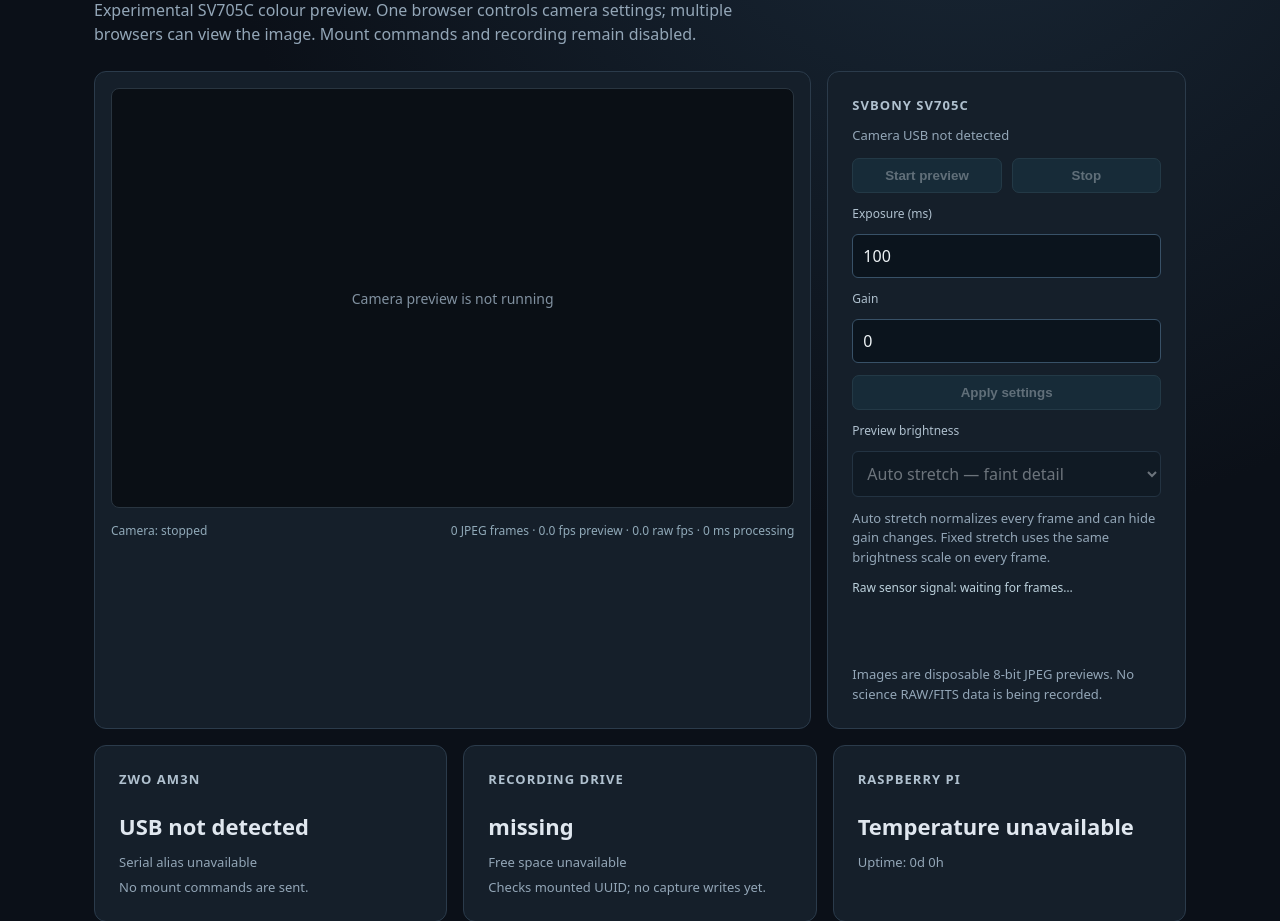
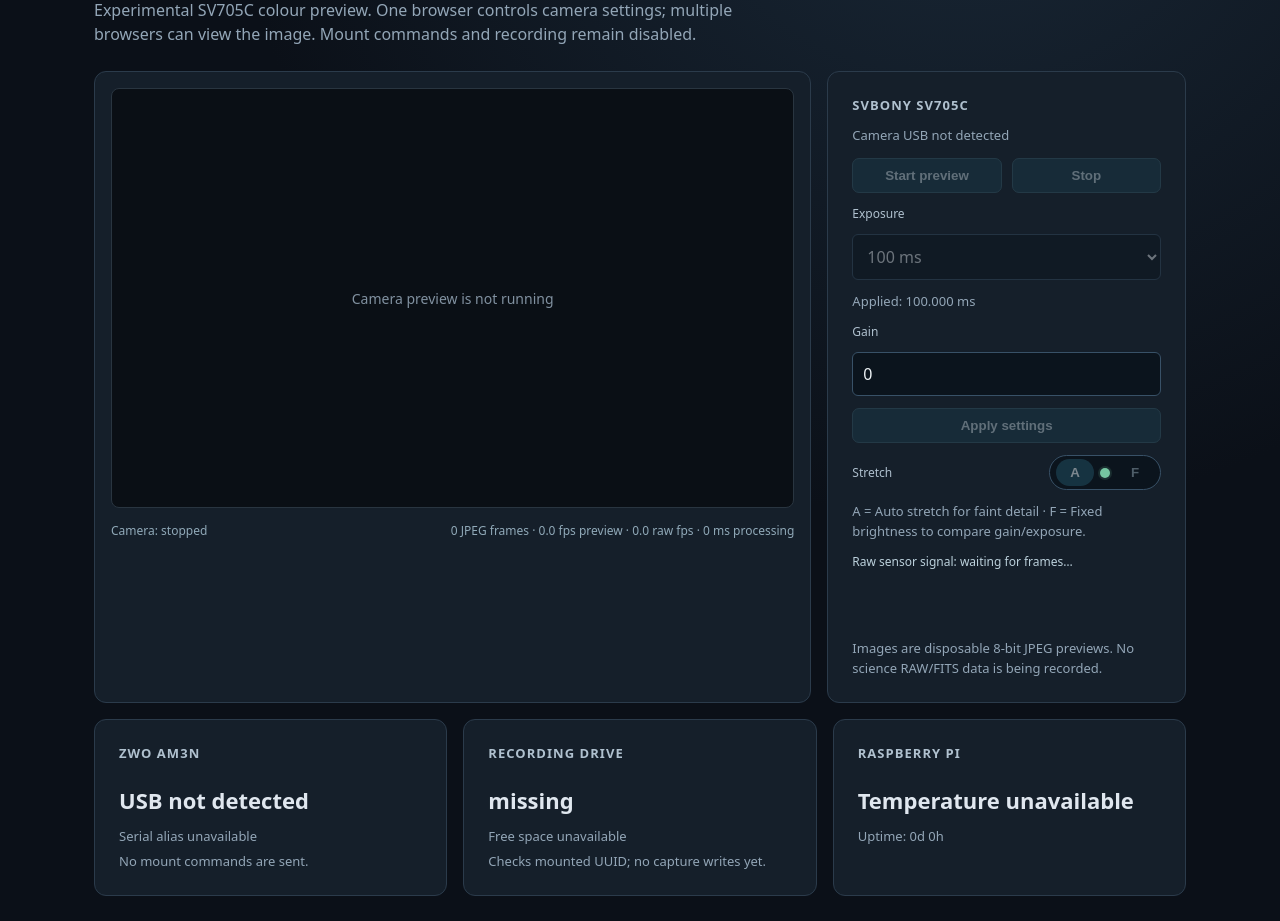
Before and after one commit to Arnbargler/astropi, a Flask app: page / in a window 1280 px wide. Shown: the part 222-1143 px from the top of the page. Run offline with Flask 3, Linux system fonts and the light colour scheme.

Commit message:
Add compact A/F Stretch toggle and eighteen exposure presets through 30s

```diff
--- a/astropi/camera/worker.py
+++ b/astropi/camera/worker.py
@@ -6,6 +6,20 @@ import time
 
 from .sdk import SVBDriver, SDKError, RAW_BYTES, GAIN, EXPOSURE
 from .preview import raw16_to_jpeg, raw16_statistics
+
+
+# Exactly the choices displayed in the browser, in microseconds.
+EXPOSURE_PRESETS_US = (
+    1_000, 2_000, 5_000, 10_000, 25_000, 50_000, 100_000,
+    250_000, 500_000, 750_000, 1_000_000, 2_000_000,
+    5_000_000, 10_000_000, 15_000_000, 20_000_000,
+    25_000_000, 30_000_000,
+)
+
+
+def frame_wait_ms(exposure_us):
+    """Allow SDK frame wait to span an entire long exposure plus transfer margin."""
+    return max(2_500, exposure_us // 1_000 + 4_000)
 
 
 class CameraWorker:
@@ -82,8 +96,8 @@ class CameraWorker:
     def configure(self, gain, exposure_us):
         if type(gain) is not int or not 0 <= gain <= 100:
             raise ValueError("Gain must be an integer from 0 to 100")
-        if type(exposure_us) is not int or not 10_000 <= exposure_us <= 5_000_000:
-            raise ValueError("Exposure must be between 10 and 5000 ms")
+        if type(exposure_us) is not int or exposure_us not in EXPOSURE_PRESETS_US:
+            raise ValueError("Exposure must be one of the supported presets (1 ms to 30 s)")
         with self._lock:
             if self._phase not in ("connecting", "running"):
                 raise RuntimeError("Start the camera first")
@@ -134,7 +148,8 @@ class CameraWorker:
                             self._settings_applied_id = request_id
                 except Empty:
                     pass
-                wait_ms = min(8_000, max(2_500, int(exposure_us / 1000) + 1_500))
+                # An 8-second cap timed out legitimate 10–30 second exposures.
+                wait_ms = frame_wait_ms(exposure_us)
                 try:
                     driver.get_frame(raw, wait_ms)
                 except SDKError as exc:
--- a/astropi/static/app.js
+++ b/astropi/static/app.js
@@ -6,7 +6,26 @@ let previousFrame = -1;
 let progressBusy = false;
 // Track each field independently. A 3-second status poll must NEVER erase
 // unsubmitted edits when the operator switches between exposure and gain.
-const dirty = {"gain": false, "exposure-ms": false};
+const dirty = {"gain": false, "exposure-us": false};
+// Match SDK quantized exposure readbacks back to the nearest preset.
+const exposurePresets = [1000, 2000, 5000, 10000, 25000, 50000, 100000, 250000, 500000, 750000, 1000000, 2000000, 5000000, 10000000, 15000000, 20000000, 25000000, 30000000];
+let stretchChangePending = false;
+function nearestPreset(us) {
+  return exposurePresets.reduce((best, candidate) =>
+    Math.abs(candidate - us) < Math.abs(best - us) ? candidate : best);
+}
+function formatExposure(us) {
+  return us >= 1000000 ? (us / 1000000).toFixed(3) + " s" :
+    (us / 1000).toFixed(3) + " ms";
+}
+function showStretch(mode) {
+  const fixed = mode === "fixed";
+  $("stretch-auto").className = "stretch-choice" + (!fixed ? " selected" : "");
+  $("stretch-fixed").className = "stretch-choice" + (fixed ? " selected" : "");
+  $("stretch-auto").setAttribute("aria-pressed", String(!fixed));
+  $("stretch-fixed").setAttribute("aria-pressed", String(fixed));
+  $("stretch-indicator").className = "stretch-indicator " + (fixed ? "fixed" : "auto");
+}
 const $ = id => document.getElementById(id);
 function write(id, value) { $(id).textContent = value; }
 function freeSpace(bytes) {
@@ -19,20 +38,24 @@ function updateButtons() {
   $("start-camera").disabled = !owner || !["stopped", "error"].includes(currentPhase);
   $("stop-camera").disabled = !owner || !["running", "connecting"].includes(currentPhase);
   const editEnabled = owner && currentPhase === "running" && pendingSettingsId === null;
-  for (const id of ["gain", "exposure-ms", "apply-settings"]) {
+  for (const id of ["gain", "exposure-us", "apply-settings"]) {
     $(id).disabled = !editEnabled;
   }
-  $("preview-mode").disabled = !owner;
+  for (const id of ["stretch-auto", "stretch-fixed"]) {
+    $(id).disabled = !owner || stretchChangePending;
+  }
 }
-for (const id of ["gain", "exposure-ms"]) {
-  $(id).addEventListener("input", () => {
-    dirty[id] = true;
-    write("settings-message", "Unsaved changes · click Apply settings");
-  });
-}
+$("gain").addEventListener("input", () => {
+  dirty.gain = true;
+  write("settings-message", "Unsaved changes · click Apply settings");
+});
+$("exposure-us").addEventListener("change", () => {
+  dirty["exposure-us"] = true;
+  write("settings-message", "Unsaved changes · click Apply settings");
+});
 function discardEdits() {
   dirty.gain = false;
-  dirty["exposure-ms"] = false;
+  dirty["exposure-us"] = false;
   pendingSettingsId = null;
   write("settings-message", "");
 }
@@ -42,7 +65,7 @@ function syncSettings(data) {
       // SDK readbacks are authoritative only after its worker acknowledges the request.
       pendingSettingsId = null;
       dirty.gain = false;
-      dirty["exposure-ms"] = false;
+      dirty["exposure-us"] = false;
       write("settings-message", "Settings applied");
     } else if (data.phase === "error" || data.phase === "stopped") {
       pendingSettingsId = null;
@@ -52,8 +75,11 @@ function syncSettings(data) {
   if (!dirty.gain && pendingSettingsId === null && document.activeElement !== $("gain")) {
     $("gain").value = data.gain;
   }
-  if (!dirty["exposure-ms"] && pendingSettingsId === null && document.activeElement !== $("exposure-ms")) {
-    $("exposure-ms").value = Math.round(data.exposure_us / 1000);
+  if (!dirty["exposure-us"] && pendingSettingsId === null && document.activeElement !== $("exposure-us")) {
+    $("exposure-us").value = String(nearestPreset(data.exposure_us));
+  }
+  if (typeof data.exposure_us === "number") {
+    write("exposure-readback", "Applied: " + formatExposure(data.exposure_us));
   }
 }
 async function post(path, payload) {
@@ -93,24 +119,34 @@ $("release-control").addEventListener("click", async () => {
 });
 $("start-camera").addEventListener("click", () => action("/api/camera/start"));
 $("stop-camera").addEventListener("click", () => action("/api/camera/stop"));
-$("preview-mode").addEventListener("change", async () => {
+async function changeStretch(mode) {
+  if (!token || stretchChangePending) return;
+  stretchChangePending = true;
+  updateButtons();
   try {
-    await post("/api/camera/preview-mode", {mode: $("preview-mode").value});
+    await post("/api/camera/preview-mode", {mode});
+    showStretch(mode);
     write("camera-error", "");
   } catch (error) {
     write("camera-error", error.message);
+    await refresh();
+  } finally {
+    stretchChangePending = false;
+    updateButtons();
   }
-});
+}
+$("stretch-auto").addEventListener("click", () => changeStretch("auto"));
+$("stretch-fixed").addEventListener("click", () => changeStretch("fixed"));
 $("apply-settings").addEventListener("click", async () => {
   const gain = Number($("gain").value);
-  const exposureMs = Number($("exposure-ms").value);
+  const exposureUs = Number($("exposure-us").value);
   if (!Number.isInteger(gain) || gain < 0 || gain > 100 ||
-      !Number.isInteger(exposureMs) || exposureMs < 10 || exposureMs > 5000) {
-    write("camera-error", "Enter gain 0–100 and exposure 10–5000 ms, as whole numbers");
+      !exposurePresets.includes(exposureUs)) {
+    write("camera-error", "Select an exposure preset (1 ms to 30 s) and gain 0–100");
     return;
   }
   try {
-    const result = await post("/api/camera/settings", {gain, exposure_us: exposureMs * 1000});
+    const result = await post("/api/camera/settings", {gain, exposure_us: exposureUs});
     pendingSettingsId = result.request_id;
     write("settings-message", "Applying settings…");
     write("camera-error", "");
@@ -127,9 +163,8 @@ function showProgress(data) {
   const processing = typeof data.preview_processing_ms === "number" ? data.preview_processing_ms.toFixed(0) + " ms processing" : "";
   write("frame-count", (data.frame_number || 0) + " JPEG frames · " + fps + " preview · " + capture + " · " + processing);
   syncSettings(data);
-  if (typeof data.preview_mode === "string" &&
-      document.activeElement !== $("preview-mode")) {
-    $("preview-mode").value = data.preview_mode;
+  if (!stretchChangePending && ["auto", "fixed"].includes(data.preview_mode)) {
+    showStretch(data.preview_mode);
   }
   if (typeof data.raw_mean_adu === "number") {
     write("raw-metrics", "RAW mean: " + data.raw_mean_adu.toFixed(1) +
--- a/astropi/static/style.css
+++ b/astropi/static/style.css
@@ -33,3 +33,14 @@ button:hover:not(:disabled){background:#2a5669}button:disabled{opacity:.38;curso
 @media(max-width:650px){.shell{padding:18px}.intro{padding:28px 0 20px}h2{font-size:28px}.card{padding:18px}.preview-frame{height:250px}header{flex-wrap:wrap}}
 
 .settings-message{color:#8dd4aa;font-size:12px;min-height:18px}
+
+/* Two-state, accessible stretch switch, with a sliding status indicator. */
+.stretch-row{display:flex;align-items:center;justify-content:space-between;gap:14px}
+.stretch-row>span{font-size:12px;color:#afc0ce}
+.stretch-switch{display:flex;align-items:center;gap:6px;border:1px solid #385167;border-radius:24px;padding:3px 6px;background:#0b141d}
+.stretch-switch .stretch-choice{min-width:38px;padding:6px 12px;border:0;background:transparent;color:#90a5b3;border-radius:18px;font-weight:700}
+.stretch-switch .stretch-choice.selected{background:#225366;color:#ecf9ff}
+.stretch-switch .stretch-choice:focus-visible{outline:2px solid #9fcbd9;outline-offset:2px}
+.stretch-switch .stretch-choice:disabled{cursor:not-allowed;opacity:.5}
+.stretch-indicator{width:10px;height:10px;border-radius:50%;background:#75c6a1;box-shadow:0 0 0 2px #75c6a125}
+.stretch-indicator.fixed{background:#e2b56f;box-shadow:0 0 0 2px #e2b56f25}
--- a/astropi/templates/index.html
+++ b/astropi/templates/index.html
@@ -39,17 +39,40 @@
           <button id="start-camera" disabled>Start preview</button>
           <button id="stop-camera" disabled>Stop</button>
         </div>
-        <label for="exposure-ms">Exposure (ms)</label>
-        <input id="exposure-ms" type="number" min="10" max="5000" step="10" value="100" disabled>
+        <label for="exposure-us">Exposure</label>
+        <select id="exposure-us" disabled>
+          <option value="1000">1 ms</option>
+          <option value="2000">2 ms</option>
+          <option value="5000">5 ms</option>
+          <option value="10000">10 ms</option>
+          <option value="25000">25 ms</option>
+          <option value="50000">50 ms</option>
+          <option value="100000" selected>100 ms</option>
+          <option value="250000">250 ms</option>
+          <option value="500000">500 ms</option>
+          <option value="750000">750 ms</option>
+          <option value="1000000">1 s</option>
+          <option value="2000000">2 s</option>
+          <option value="5000000">5 s</option>
+          <option value="10000000">10 s</option>
+          <option value="15000000">15 s</option>
+          <option value="20000000">20 s</option>
+          <option value="25000000">25 s</option>
+          <option value="30000000">30 s</option>
+        </select>
+        <p class="hint" id="exposure-readback">Applied: —</p>
         <label for="gain">Gain</label>
         <input id="gain" type="number" min="0" max="100" step="1" value="0" disabled>
         <button id="apply-settings" disabled>Apply settings</button>
-        <label for="preview-mode">Preview brightness</label>
-        <select id="preview-mode" disabled>
-          <option value="auto">Auto stretch — faint detail</option>
-          <option value="fixed">Fixed stretch — compare gain</option>
-        </select>
-        <p class="hint">Auto stretch normalizes every frame and can hide gain changes. Fixed stretch uses the same brightness scale on every frame.</p>
+        <div class="stretch-row">
+          <span id="stretch-label">Stretch</span>
+          <div class="stretch-switch" role="group" aria-labelledby="stretch-label">
+            <button type="button" id="stretch-auto" class="stretch-choice selected" aria-label="Auto stretch" title="Auto stretch" aria-pressed="true" disabled>A</button>
+            <span id="stretch-indicator" class="stretch-indicator auto" aria-hidden="true"></span>
+            <button type="button" id="stretch-fixed" class="stretch-choice" aria-label="Fixed stretch" title="Fixed stretch" aria-pressed="false" disabled>F</button>
+          </div>
+        </div>
+        <p class="hint">A = Auto stretch for faint detail · F = Fixed brightness to compare gain/exposure.</p>
         <p id="raw-metrics">Raw sensor signal: waiting for frames…</p>
         <p id="settings-message" role="status" class="settings-message"></p>
         <p id="camera-error" role="alert"></p>
```
Also changed, not shown: DEVELOPMENT.md (+1 -1 lines), SETUP.md (+9 -0 lines), tests/test_camera.py (+23 -0 lines), tests/test_ui.cjs (+33 -11 lines), README.md.
